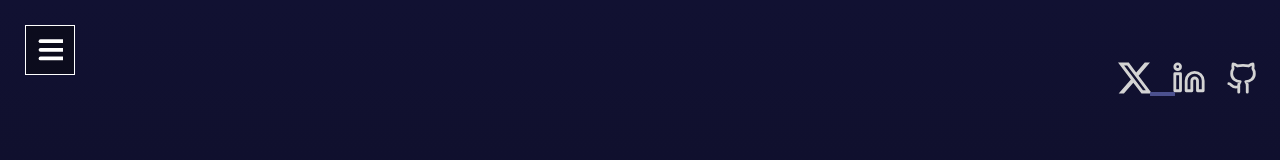
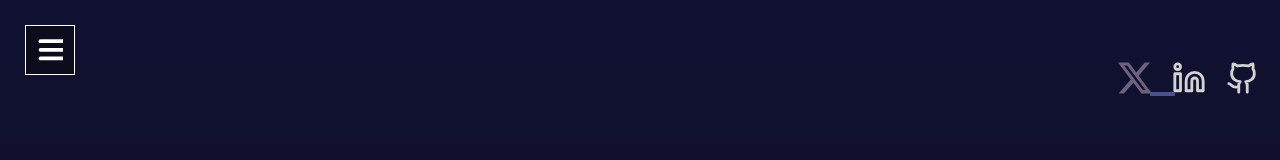
Before and after one commit to gregsypek/portfolio_v3, a React (Vite) app: page / in a window 1280 px wide. In both pictures the pointer is over the icon 1135 px from the left and 8824 px from the top of the page. Shown: the part 8747-8907 px from the top of the page. Built offline with nearby package versions, Linux system fonts and the light colour scheme.

Commit message:
add svg hover effect

```diff
--- a/src/components/footer/footer.scss
+++ b/src/components/footer/footer.scss
@@ -15,6 +15,9 @@
 		align-self: flex-end;
 		display: flex;
 		gap: 20px;
+		svg:hover{
+			color:#6F627E;
+		}
 	}
 
 	.textContainer {
--- a/src/components/navbar/navbar.scss
+++ b/src/components/navbar/navbar.scss
@@ -43,8 +43,10 @@
 			gap: 20px;
 			justify-content: flex-end;
 			justify-self: flex-end;
-			@include tv {
-			}
+			// background-color: red;
+		svg:hover{
+			color:#6F627E;
+		}
 		}
 	}
 }
```
